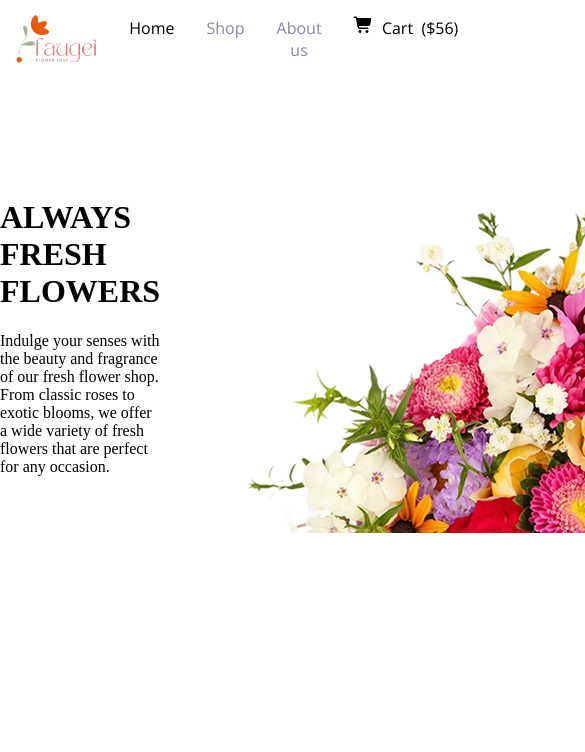
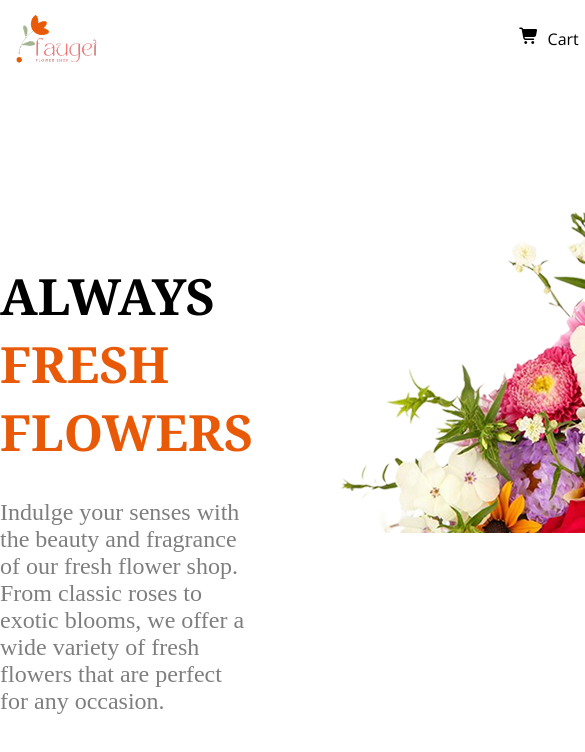
Before and after one commit to RakiurRahman1997/Assignment-2, a plain HTML site: page index.html in a window 390 px wide. Shown: the top 752 px of the page, 585 px wide, since content can reach past the window. Drawn offline with nearby package versions, Linux system fonts and the light colour scheme.

Commit message:
second commit

```diff
--- a/index.html
+++ b/index.html
@@ -27,7 +27,7 @@
             </div>
             <div class="navbar-links">
                 <ul class="open-sans-font">
-                    <li><a href="#">Home</a></li>
+                    <li><a href="#" class="home">Home</a></li>
                     <li><a href="#" class="shop">Shop</a></li>
                     <li><a href="#" class="about">About us</a></li>
                     <li><a href="#" class="cart"><i class="fa-solid fa-cart-shopping"></i>&nbsp;&nbsp;Cart&nbsp;&nbsp;($56)</a></li>
@@ -38,8 +38,8 @@
     <main>
         <div class="banner">
             <div class="banner-content">
-                <h1>ALWAYS FRESH<br>FLOWERS</h1>
-                <p>Indulge your senses with the beauty and fragrance of our fresh flower shop. From classic roses to exotic blooms, we offer a wide variety of fresh flowers that are perfect for any occasion.</p>
+                <h1 class="noto-serif-font banner-content-h1">ALWAYS <span class="fresh-flowers">FRESH<br>FLOWERS</span></h1>
+                <p class="banner-content-p">Indulge your senses with the beauty and fragrance of our fresh flower shop. From classic roses to exotic blooms, we offer a wide variety of fresh flowers that are perfect for any occasion.</p>
             </div>
             <div class="banner-image">
                 <img src="./assets/hero-flower.png" alt="">
--- a/styles/style.css
+++ b/styles/style.css
@@ -82,3 +82,38 @@ nav a {
 .banner-image{
     width: 100%;
 }
+
+.banner-content{
+    margin: 50px 0 0;
+}
+
+.fresh-flowers{
+    color: #E95A08;
+}
+
+.banner-content-h1{
+    font-size: 50px;
+}
+
+.banner-content-p{
+    font-size: 24px;
+    color: #000000;
+    opacity: 50%;
+}
+
+
+/* Mobile Responsive */
+
+/* Smaller Devices */
+
+@media screen and (max-width:576px) {
+    .home, .shop, .about{
+        display: none;
+    }
+
+    .navbar {
+        display: flex;
+        justify-content: space-between;
+        margin-right: -250px;
+}
+}
```
